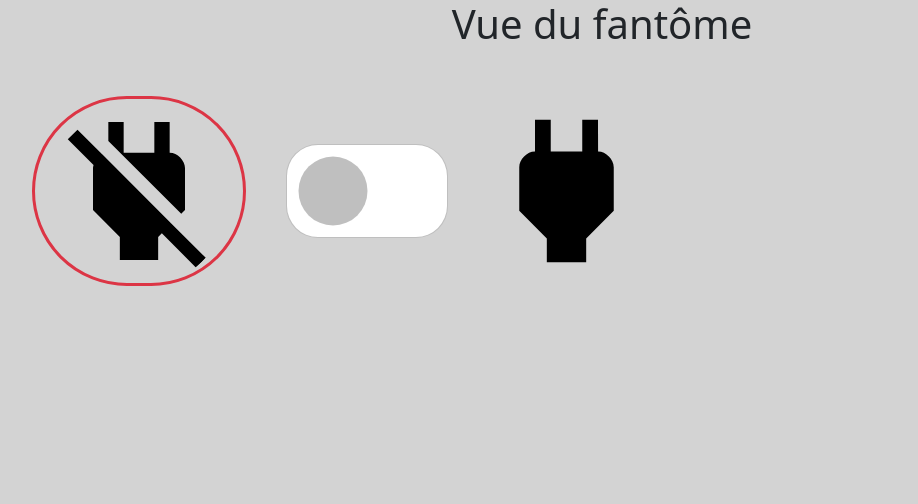
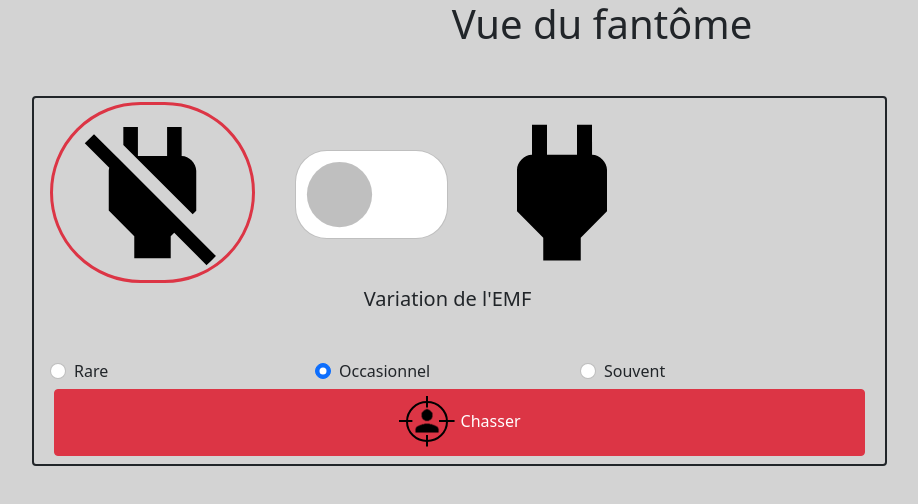
Before and after one commit to Zigotote/phasmophobia, a Vue app: page /ghost in a window 1280 px wide. Shown: the top 504 px of the page, without its empty margins (38-956 px from the left). Built offline with nearby package versions, Linux system fonts and the light colour scheme.

Commit message:
Add: emf control

```diff
--- /dev/null
+++ b/src/components/GhostActions.vue
@@ -0,0 +1,91 @@
+<template>
+  <div class="col-9 border border-dark border-2 rounded">
+    <div class="row m-1">
+      <img
+        class="col-3 rounded-pill"
+        :class="!state.power ? 'border border-danger border-3' : ''"
+        alt="Lumière éteinte"
+        :src="`${publicPath}assets/power_off.svg`"
+      />
+      <div class="form-check form-switch col-3">
+        <input
+          class="form-check-input mx-auto mt-5"
+          type="checkbox"
+          id="switch"
+          :disabled="!state.huntingAvailable"
+          @change="togglePower"
+        />
+      </div>
+      <img
+        class="col-3 rounded-pill"
+        :class="state.power ? 'border border-danger border-3' : ''"
+        :src="`${publicPath}assets/power_on.svg`"
+        alt="Lumière allumée"
+      />
+    </div>
+    <div class="row m-1">
+      <div class="row">
+        <h5 class="text-center mb-5">Variation de l'EMF</h5>
+      </div>
+      <div class="row">
+        <div class="form-check col" v-for="(emf, index) in emfs" :key="index">
+          <input
+            class="form-check-input"
+            type="radio"
+            name="emf"
+            :checked="index == 1"
+            :disabled="!state.huntingAvailable"
+            @click="() => changeEmf(index)"
+          />
+          <label class="form-check-label" for="emf">
+            {{ emf }}
+          </label>
+        </div>
+      </div>
+      <button
+        type="button"
+        class="btn btn-danger col m-1"
+        :disabled="!state.huntingAvailable"
+        @click="startHunt"
+      >
+        <img alt="Mode chasse" :src="`${publicPath}assets/target.svg`" />
+        Chasser
+      </button>
+    </div>
+  </div>
+</template>
+
+<script>
+import { reactive } from "vue";
+
+export default {
+  name: "GhostActions",
+  setup() {
+    const publicPath = process.env.BASE_URL;
+    const state = reactive({ power: false, huntingAvailable: true });
+    const togglePower = () => {
+      state.power = !state.power;
+      console.log(state.power);
+    };
+    const emfs = ["Rare", "Occasionnel", "Souvent"];
+    const changeEmf = (value) => {
+      console.log(value);
+    };
+    const startHunt = () => {
+      console.log("Start hunt");
+      state.huntingAvailable = false;
+      setTimeout(() => {
+        state.huntingAvailable = true;
+      }, 20000);
+    };
+    return { publicPath, state, togglePower, changeEmf, emfs, startHunt };
+  },
+};
+</script>
+
+<style scoped>
+#switch {
+  width: 100%;
+  height: 50%;
+}
+</style>
--- a/src/views/GhostHome.vue
+++ b/src/views/GhostHome.vue
@@ -2,61 +2,19 @@
   <div class="container">
     <h1 class="text-center mb-5">Vue du fantôme</h1>
     <div class="row">
-      <div class="col-9">
-        <div class="row">
-          <img
-            class="col-3 rounded-pill"
-            :class="!state.power ? 'border border-danger border-3' : ''"
-            alt="Lumière éteinte"
-            :src="`${publicPath}assets/power_off.svg`"
-          />
-          <div class="form-check form-switch col-3">
-            <input
-              class="form-check-input mx-auto mt-5"
-              type="checkbox"
-              id="switch"
-              @change="togglePower"
-            />
-          </div>
-          <img
-            class="col-3 rounded-pill"
-            :class="state.power ? 'border border-danger border-3' : ''"
-            alt="Lumière allumée"
-            :src="`${publicPath}assets/power_on.svg`"
-          />
-        </div>
-      </div>
+      <ghost-actions />
       <div class="col-3"></div>
     </div>
   </div>
 </template>
 
 <script>
-import { reactive } from "vue";
+import GhostActions from "../components/GhostActions.vue";
 
 export default {
   name: "GhostHome",
-  setup() {
-    const publicPath = process.env.BASE_URL;
-    const state = reactive({ power: false });
-    const togglePower = () => {
-      state.power = !state.power;
-      console.log(state.power);
-    };
-    return { publicPath, state, togglePower };
-  },
+  components: { GhostActions },
 };
 </script>
 
-<style scoped>
-#switch {
-  width: 100%;
-  height: 50%;
-}
-#selected {
-  background-color: pink;
-}
-#unselected {
-  background-color: black;
-}
-</style>
+<style scoped></style>
```
